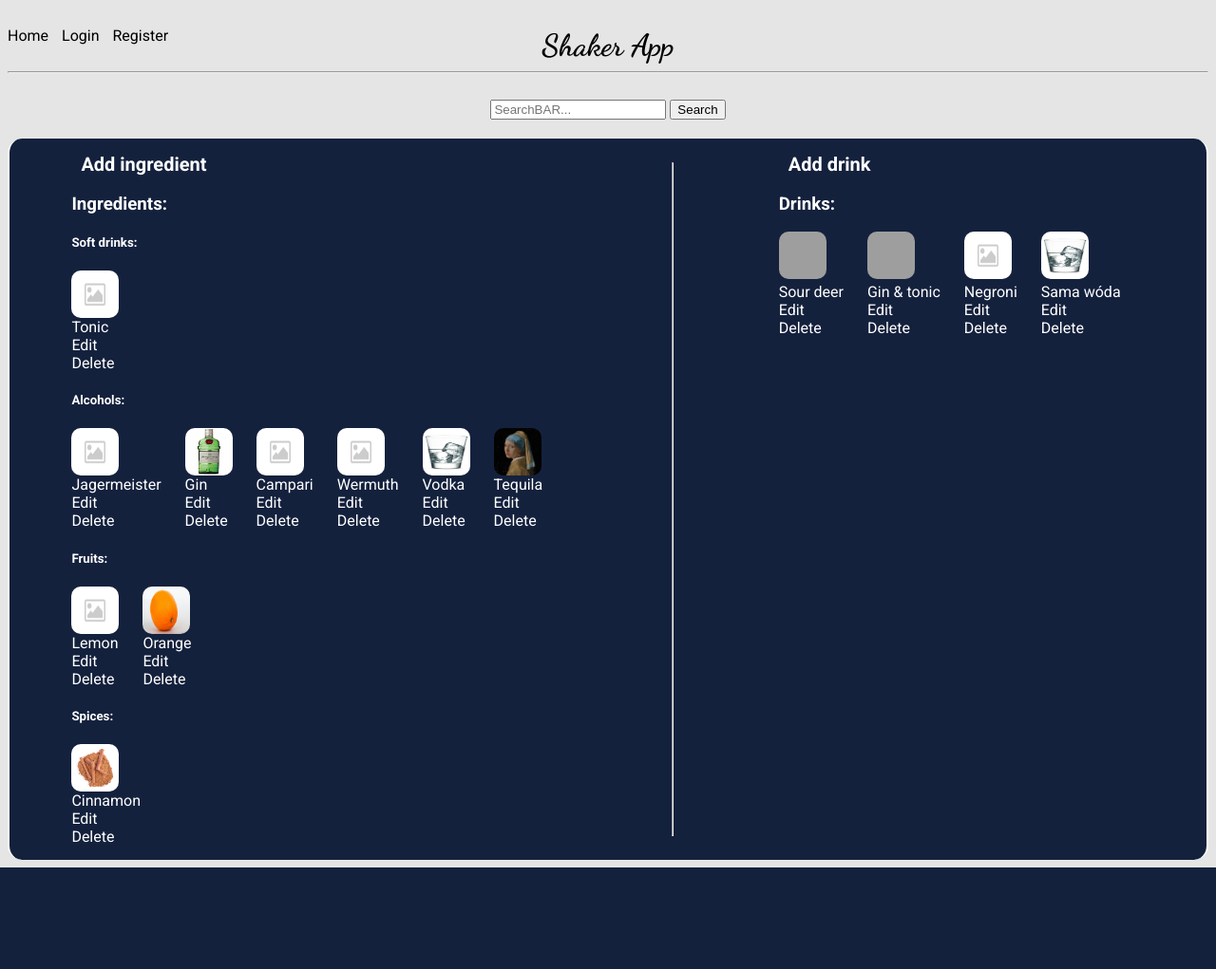
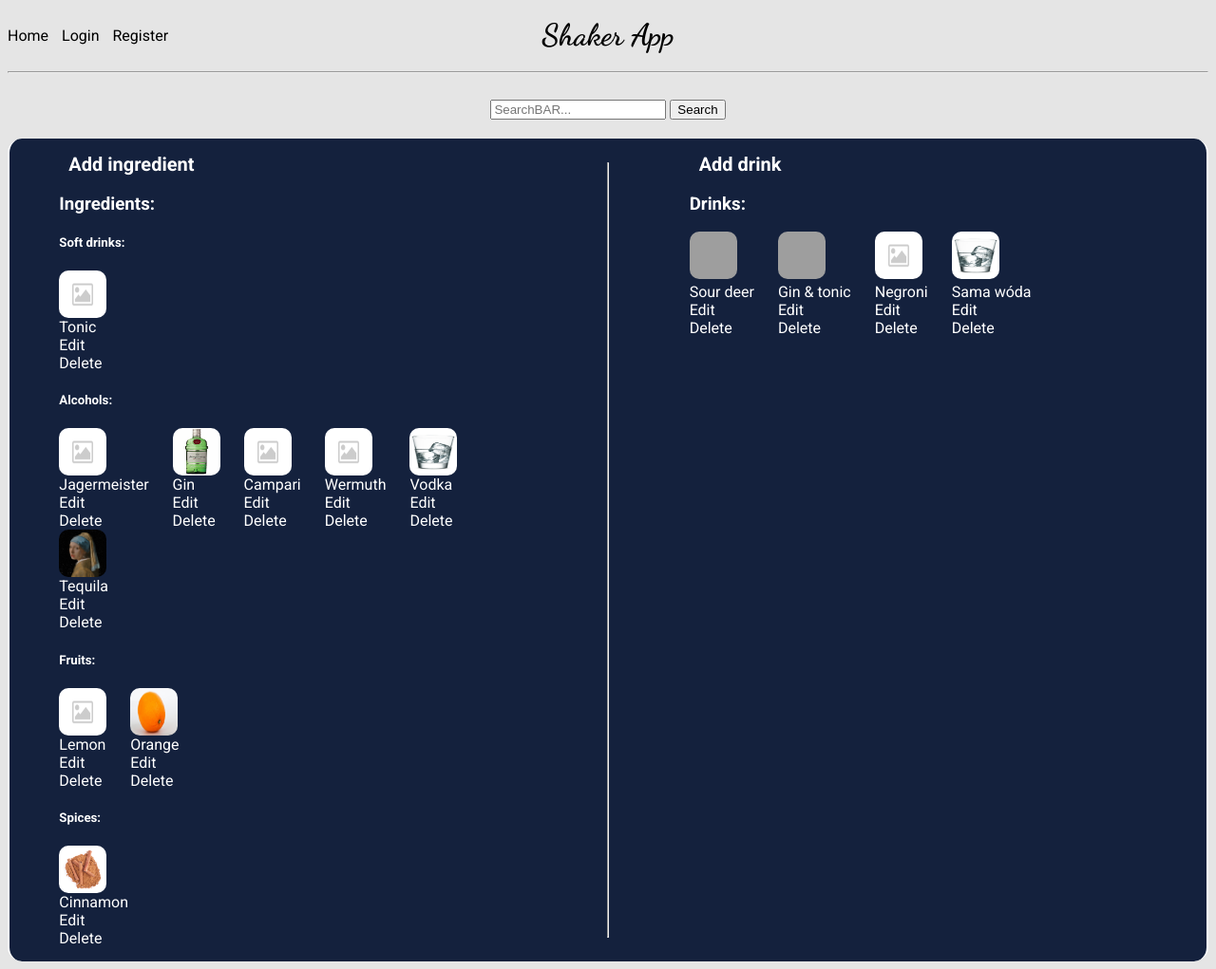
Before and after one commit to boryswnr/Drink-database, a Django app: page / in a window 1280 px wide. Shown: the whole page at 95% size. Before the commit the page ends 914 px from the top, so only its background shows below. Run offline with Django 4.2, Linux system fonts and the light colour scheme; data comes from the database, SQL or seed files in the repository; both versions use the stored data as it was after the commit; some libraries are stand-ins or nearby versions; grey boxes are pictures that could not be loaded.

Commit message:
edit styling

```diff
--- a/drinksDB/shakerApp/static/style.css
+++ b/drinksDB/shakerApp/static/style.css
@@ -27,9 +27,9 @@ img {
 h1 {
     font-family: 'Dancing Script', cursive;
     position: absolute;
-    top: 50%;
+    top: -20%;
     left: 50%;
-    transform: translate(-50%, -80%);
+    transform: translate(-50%);
     font-weight: 700;
 }
 
@@ -53,6 +53,7 @@ h1 {
     border-left: 2px solid #ffffff;
     border-right: 2px solid #ffffff;
     padding: 15px;
+    margin: 0 auto;
     border-radius: 15px;
     color: #ffffff;
 
@@ -64,9 +65,15 @@ h1 {
     justify-content: space-around;
 }
 
+.ingredients-wrapper,
+.drinks-wrapper {
+    width: 40%;
+}
+
 .list.horizontal {
     display: flex;
     flex-direction: row;
+    flex-wrap: wrap;
 }
 
 .list.horizontal li {
--- a/drinksDB/shakerApp/templates/shakerApp/add_drink.html
+++ b/drinksDB/shakerApp/templates/shakerApp/add_drink.html
@@ -2,6 +2,8 @@
 {% block content %}
 <div class="container">
     <h2>Add drink</h2>
+    <p>Haven't done your shopping? <a href="{% url 'shakerApp:add_ingredient' %}">Add ingredient! <i
+                class="fa-solid fa-pen-to-square"></i></a></p>
     <hr>
 
     <form action="{% url 'shakerApp:add_drink' %}" method="post" enctype="multipart/form-data">
--- a/drinksDB/shakerApp/views.py
+++ b/drinksDB/shakerApp/views.py
@@ -213,6 +213,8 @@ class SearchIngredientsView(View):
             ingredients__name__icontains=query
         )
 
+        print('drinks_list.id:', drinks_list.id)
+
         context = {
             'form': form,
             'ingredients_model': ingredients_model,
@@ -220,6 +222,7 @@ class SearchIngredientsView(View):
             'drinks_list': drinks_list,
             'ingredients_list': ingredients_list
         }
+
 
         return render(request, 'shakerApp/search_ingredients.html', context)
 
```
Also changed, not shown: drinksDB/db.sqlite3, drinksDB/static/shakerApp/media/z_perłą.jpg (added).
